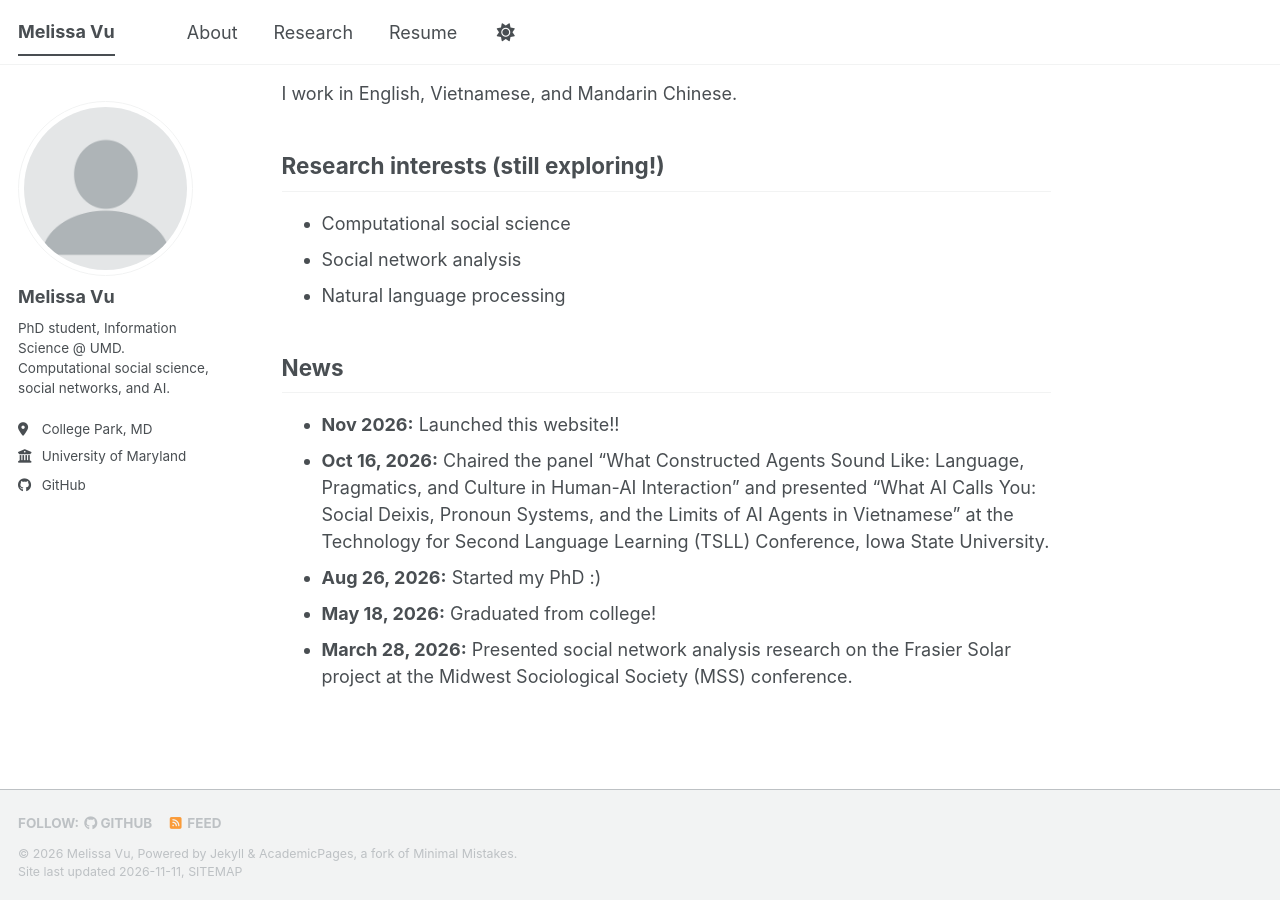
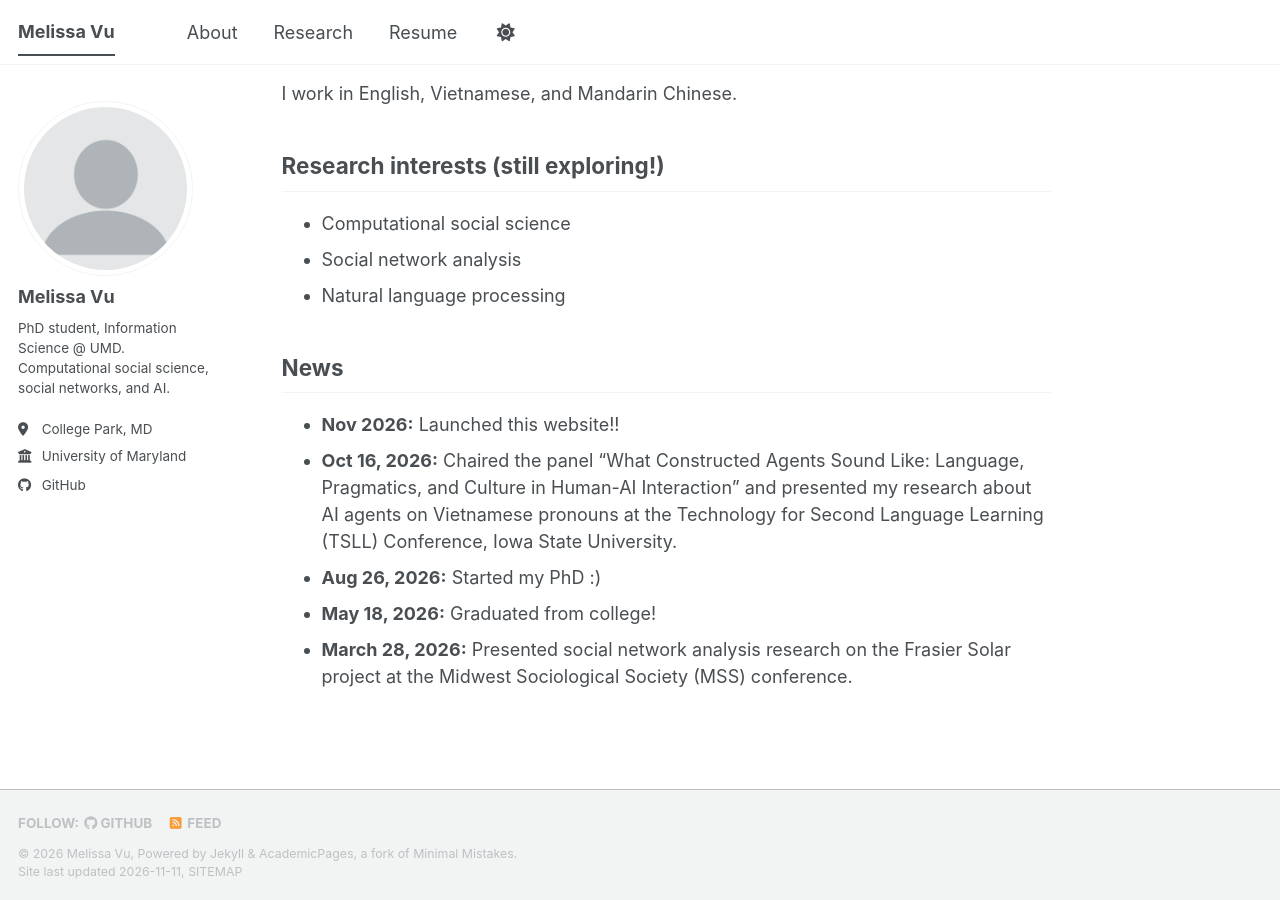
Before and after one commit to melvu-25/melvu-25.github.io, a Jekyll site: the page built from _pages/about.md, in a window 1280 px wide and 900 px high, scrolled down 511 px. Built offline with Jekyll 4.4.1, drawn with Linux system fonts in a browser that asks for light colours; a script bundle is joined from its source files by our own code; a style sheet for code colours, icons or effects is not loaded.

Commit message:
Update conference presentation details for clarity

```diff
--- a/_pages/about.md
+++ b/_pages/about.md
@@ -24,7 +24,7 @@ Research interests (still exploring!)
 News
 ------
 * **Nov 2026:** Launched this website!!
-* **Oct 16, 2026:** Chaired the panel "What Constructed Agents Sound Like: Language, Pragmatics, and Culture in Human-AI Interaction" and presented "What AI Calls You: Social Deixis, Pronoun Systems, and the Limits of AI Agents in Vietnamese" at the Technology for Second Language Learning (TSLL) Conference, Iowa State University.
+* **Oct 16, 2026:** Chaired the panel "What Constructed Agents Sound Like: Language, Pragmatics, and Culture in Human-AI Interaction" and presented my research about AI agents on Vietnamese pronouns at the Technology for Second Language Learning (TSLL) Conference, Iowa State University.
 * **Aug 26, 2026:** Started my PhD :)
 * **May 18, 2026:** Graduated from college!
 * **March 28, 2026:** Presented social network analysis research on the Frasier Solar project at the Midwest Sociological Society (MSS) conference.
```
